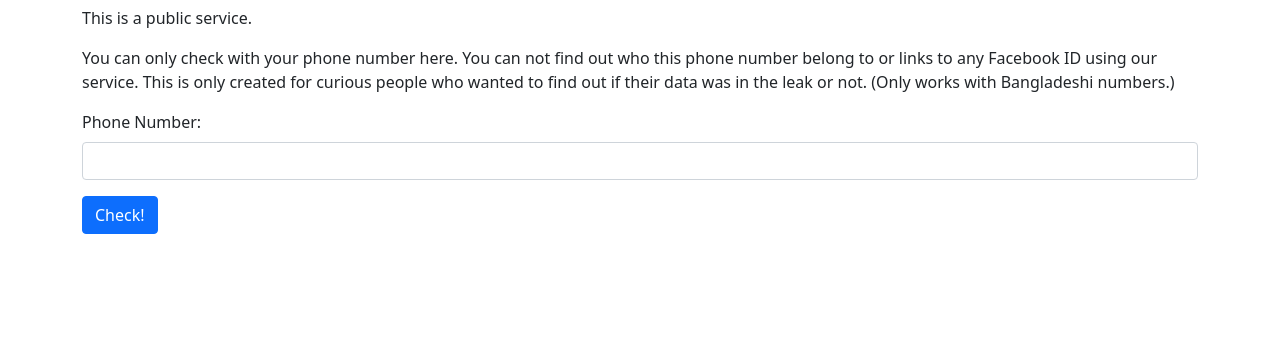
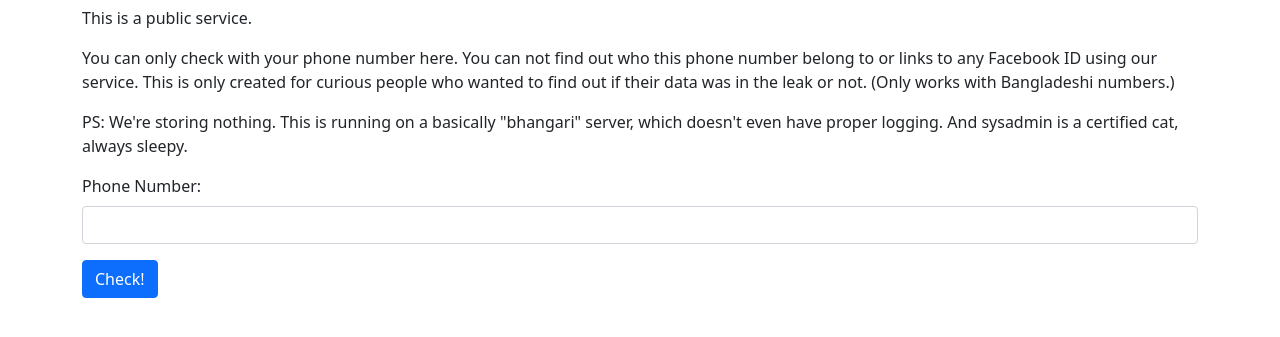
Before and after one commit to w4hs/fb-data-dump-check, a Flask app: page / in a window 1280 px wide. Shown: the part 50-387 px from the top of the page. Run offline with Flask 2, Linux system fonts and the light colour scheme; parts of the project's set-up code (start-up, migrations or seed data) failed here and were passed over.

Commit message:
feat: disclaimer about no log

```diff
--- a/app/templates/application/index.html
+++ b/app/templates/application/index.html
@@ -19,6 +19,10 @@
     This is only created for curious people who wanted to find
     out if their data was in the leak or not. (Only works with Bangladeshi numbers.)
   </p>
+  <p>
+    PS: We're storing nothing. This is running on a basically "bhangari" server,
+    which doesn't even have proper logging. And sysadmin is a certified cat, always sleepy.
+  </p>
 </div>
 <form method="post">
   <div class="mb-3">
```
